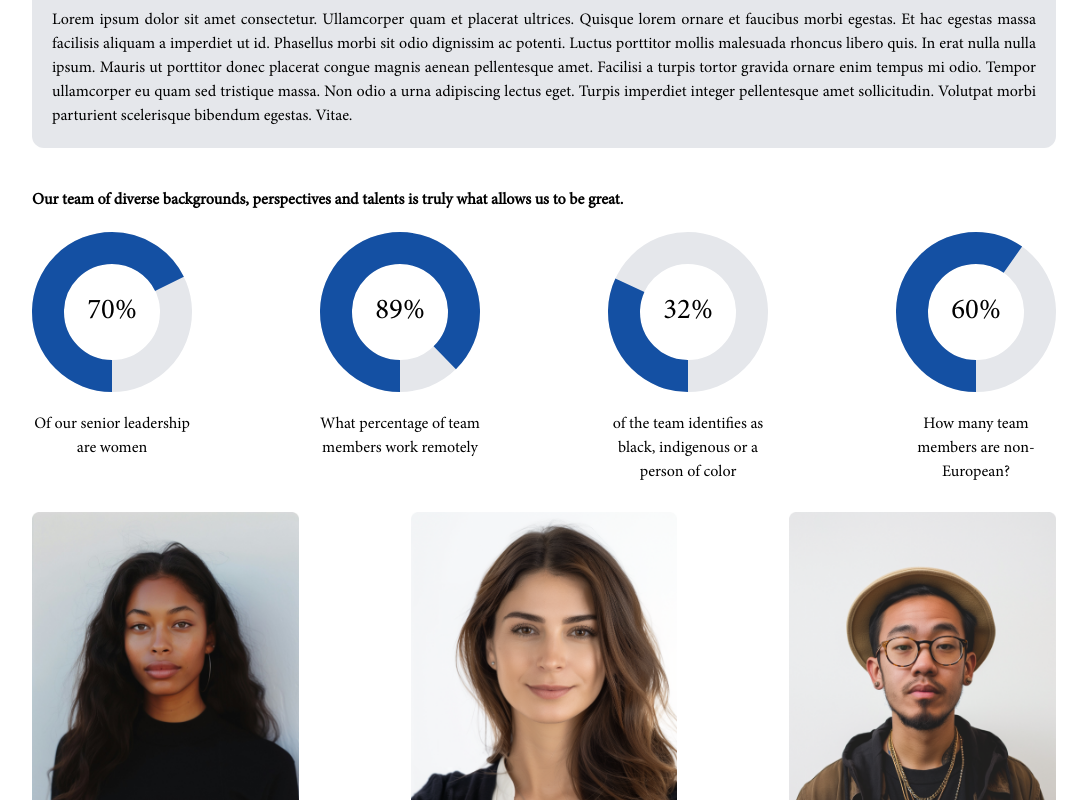
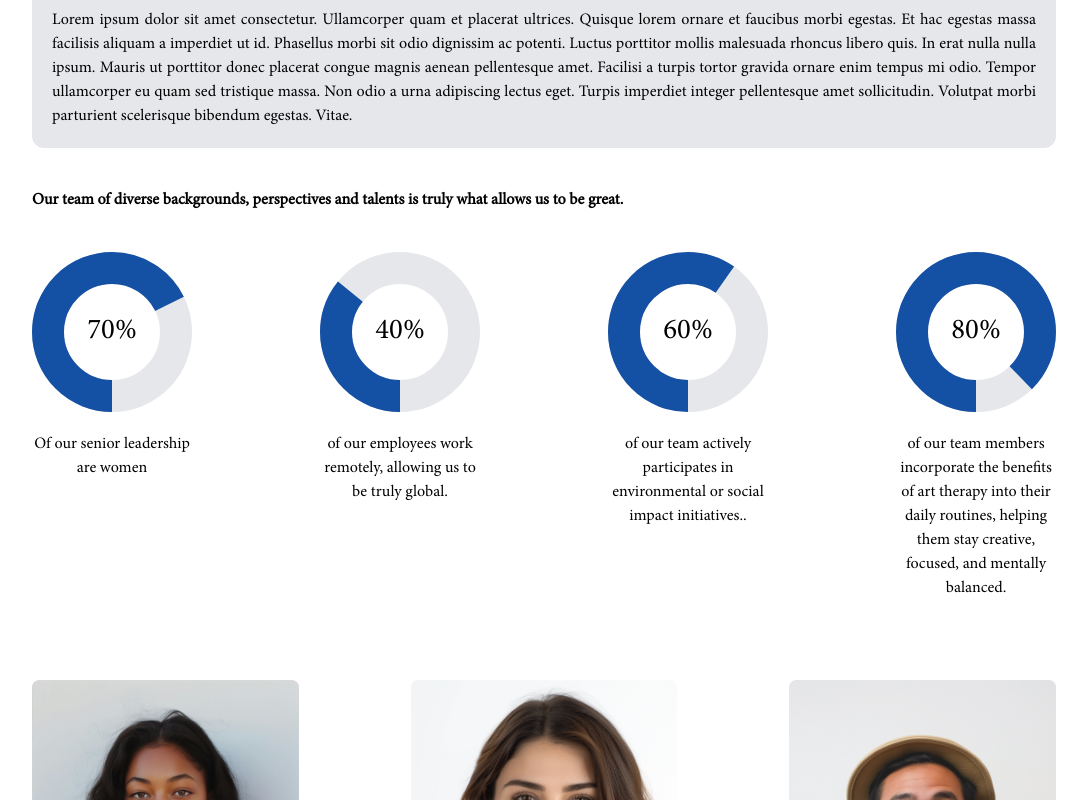
Before and after one commit to zahra-hsb/raamona-parallax, a Next.js app in the folder FrontEnd/: page /about in a window 1280 px wide. Shown: the part 708-1508 px from the top of the page, without its empty margins (96-1183 px from the left). Built offline with nearby package versions, Linux system fonts and the light colour scheme.

Commit message:
progress bar informations added

```diff
--- a/FrontEnd/src/components/aboutComponents/Progress/index.jsx
+++ b/FrontEnd/src/components/aboutComponents/Progress/index.jsx
@@ -3,7 +3,7 @@ import React from 'react';
 function Progress({ percentage, value, text }) {
 
     return (
-        <div class="relative w-40 h-40">
+        <div class="relative w-40">
             <svg class="w-full h-full" viewBox="0 0 100 100">
                 {/* <!-- Background circle --> */}
                 <circle
--- a/FrontEnd/src/components/aboutComponents/ProgressSection/index.jsx
+++ b/FrontEnd/src/components/aboutComponents/ProgressSection/index.jsx
@@ -3,13 +3,13 @@ import Progress from "../Progress"
 const ProgressSection = () => {
     return (
         <>
-            <article className="py-10 flex flex-col gap-5 mb-20">
+            <article className="pt-10 flex flex-col gap-5 mb-20">
                 <h3>Our team of diverse backgrounds, perspectives and talents is truly what allows us to be great.</h3>
-                <div className="flex items-center justify-between">
+                <div className="flex items-start justify-between pt-5">
                     <Progress percentage={70} value={410} text={'Of our senior leadership are women'} />
-                    <Progress percentage={89} value={360} text={'What percentage of team members work remotely'} />
-                    <Progress percentage={32} value={500} text={'of the team identifies as black, indigenous or a person of color'} />
-                    <Progress percentage={60} value={430} text={'How many team members are non-European?'} />
+                    <Progress percentage={40} value={490} text={'of our employees work remotely, allowing us to be truly global.'} />
+                    <Progress percentage={60} value={430} text={'of our team actively participates in environmental or social impact initiatives..'} />
+                    <Progress percentage={80} value={360} text={'of our team members incorporate the benefits of art therapy into their daily routines, helping them stay creative, focused, and mentally balanced.'} />
                 </div>
 
             </article>
```
